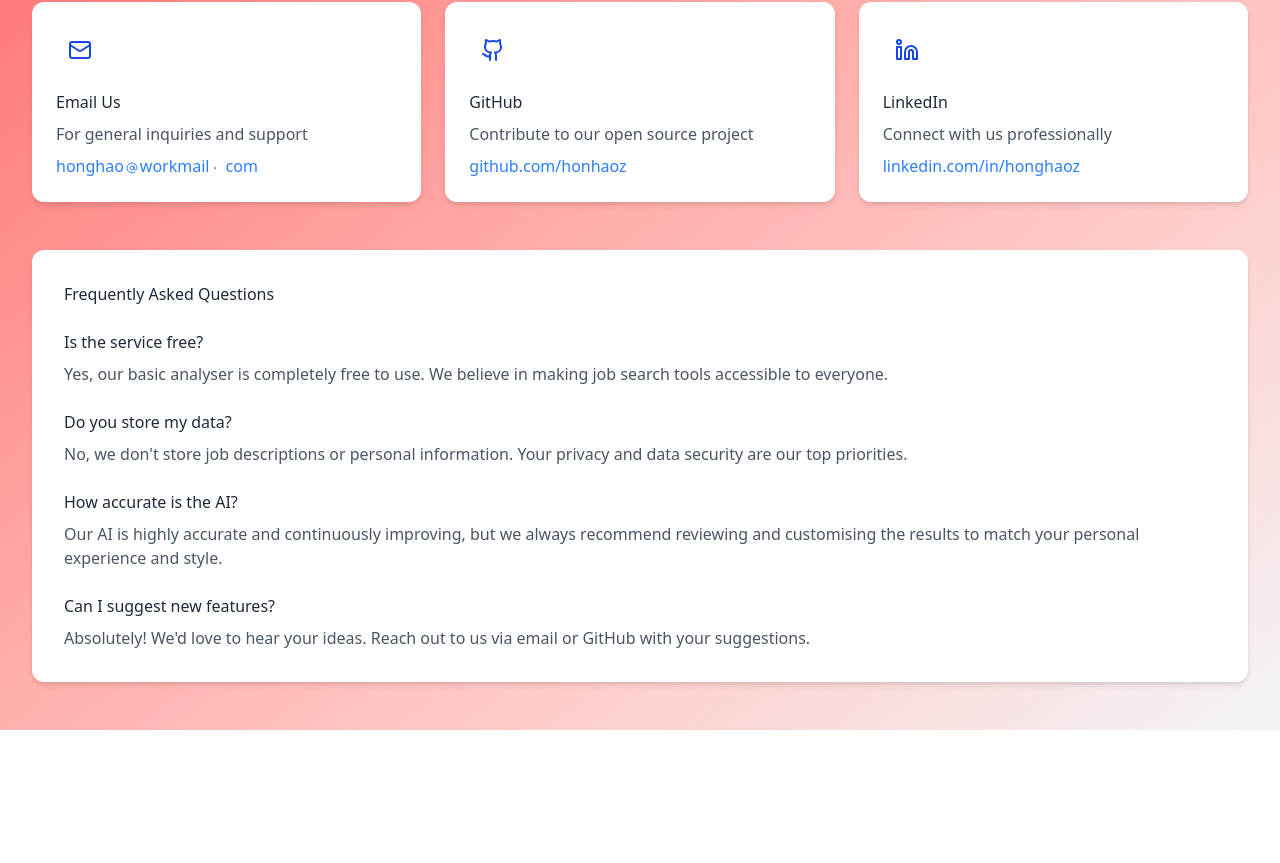
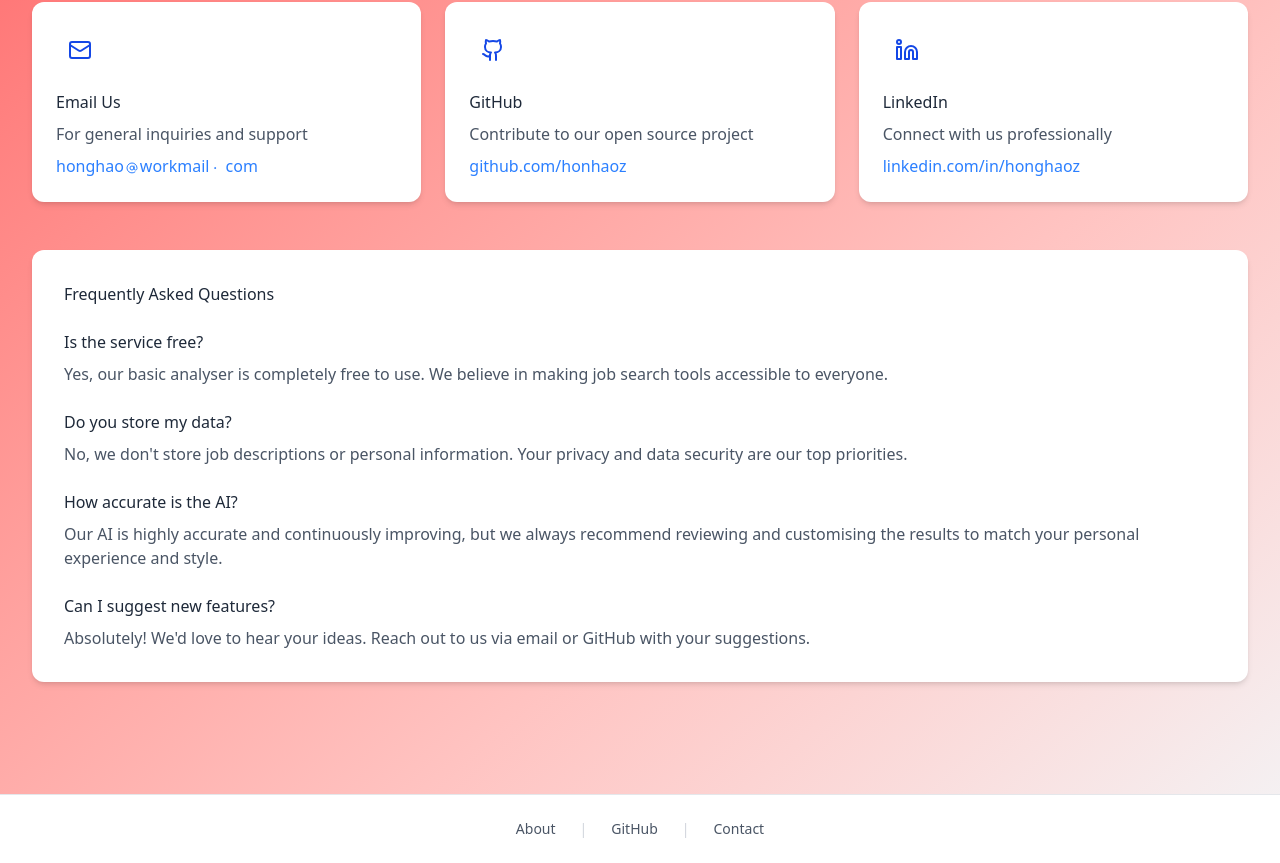
Before and after one commit to honhaoz/ai-job-analyser, a Next.js app in the folder app/: page /contact in a window 1280 px wide. Shown: the part 274-1137 px from the top of the page. Before the commit the page ends 1004 px from the top, so only its background shows below. Built offline with nearby package versions, Linux system fonts and the light colour scheme.

Commit message:
feat: add footer

```diff
--- a/app/src/app/layout.tsx
+++ b/app/src/app/layout.tsx
@@ -2,6 +2,7 @@ import type { Metadata } from "next";
 import { Geist, Geist_Mono } from "next/font/google";
 import "./globals.css";
 import { Header } from "../components/header";
+import { Footer } from "../components/footer";
 const geistSans = Geist({
   variable: "--font-geist-sans",
   subsets: ["latin"],
@@ -32,6 +33,7 @@ export default function RootLayout({
           <main className="max-w-7xl mx-auto px-4 sm:px-6 lg:px-8 py-8 sm:py-12">
             {children}
           </main>
+          <Footer />
         </div>
       </body>
     </html>
--- /dev/null
+++ b/app/src/components/footer.tsx
@@ -0,0 +1,36 @@
+"use client";
+import { cn } from "@/lib/utils/styling-merger";
+import Link from "next/link";
+import { usePathname } from "next/navigation";
+
+export const Footer = () => {
+  const linkList = [
+    { href: "about", label: "About" },
+    { href: "https://github.com/honhaoz", label: "GitHub", external: true },
+    { href: "contact", label: "Contact" },
+  ];
+  const pathname = usePathname();
+
+  return (
+    <footer className="bg-white border-t border-gray-200 mt-16">
+      <div className="max-w-7xl mx-auto px-4 sm:px-6 lg:px-8 py-6">
+        <div className="flex flex-col sm:flex-row justify-center items-center gap-4 sm:gap-6 text-sm text-gray-600">
+          {linkList.map((link, index) => (
+            <>
+              <Link
+                key={link.href}
+                href={link.href}
+                className={cn("hover:text-blue-500")}
+              >
+                {link.label}
+              </Link>
+              {index < linkList.length - 1 && (
+                <span className="hidden sm:inline text-gray-300">|</span>
+              )}
+            </>
+          ))}
+        </div>
+      </div>
+    </footer>
+  );
+};
```
Also changed, not shown: 1 other file (tests, documents, lock files or other folders).
